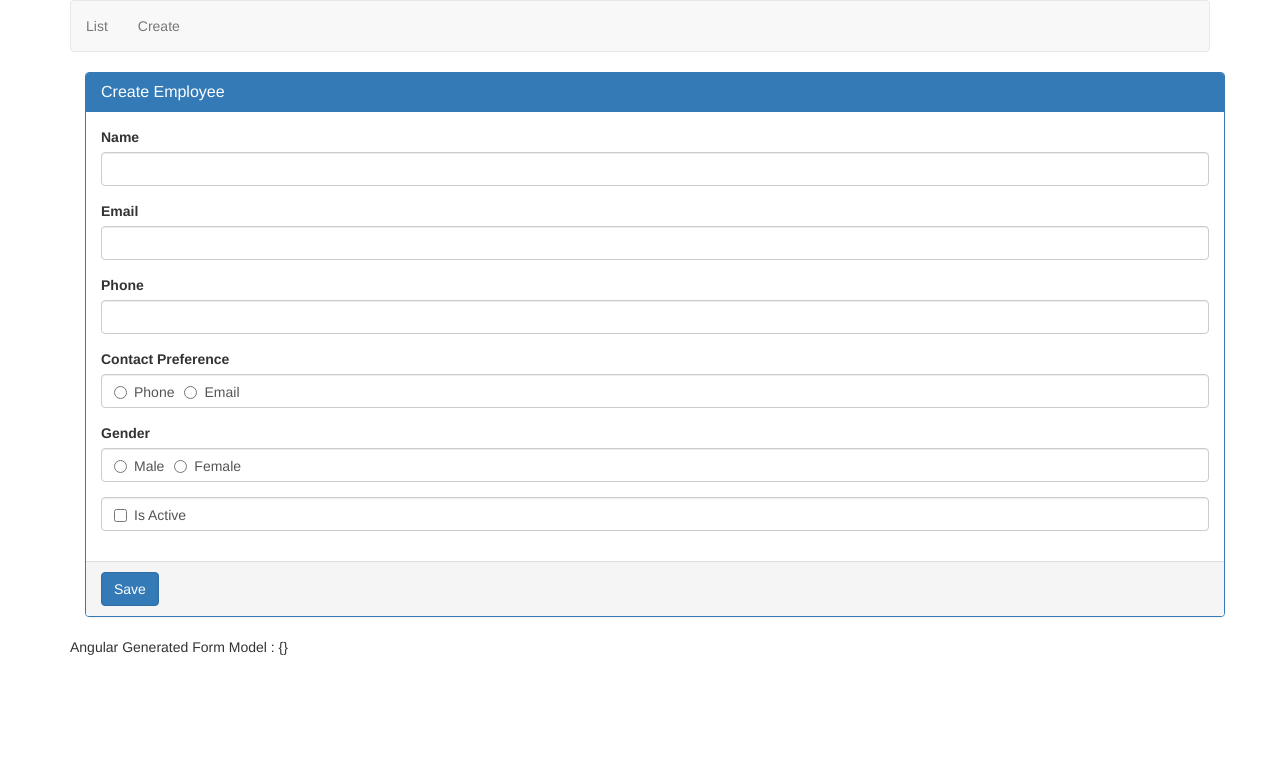
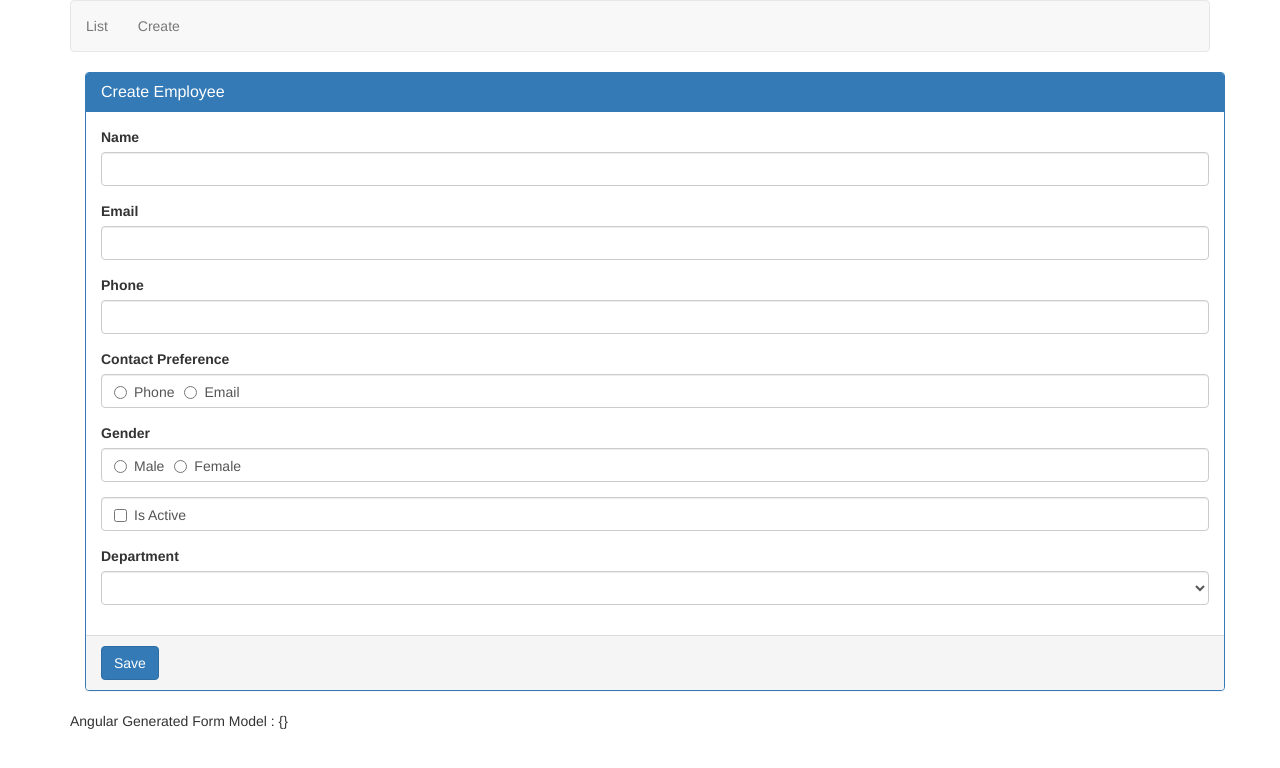
Before and after one commit to rakeshkumartiwari/angular-crud, an Angular app: page /create in a window 1280 px wide. Shown: the top 768 px of the page. Built offline with nearby package versions, Linux system fonts and the light colour scheme.

Commit message:
added dropDown

```diff
--- a/src/app/employees/create-employee.component.html
+++ b/src/app/employees/create-employee.component.html
@@ -53,6 +53,15 @@
             </label>
           </div>
         </div>
+        <div class="form-group">
+          <label for="department">Department</label>
+          <select id="department" class="form-control" name="department" [(ngModel)]="department">
+            <option value="1">Help Desk</option>
+            <option value="2">HR</option>
+            <option value="3">IT</option>
+            <option value="4">Payroll</option>
+          </select>
+        </div>
       </div>
       <div class="panel-footer">
         <button type="submit" class="btn btn-primary">Save</button>
```
